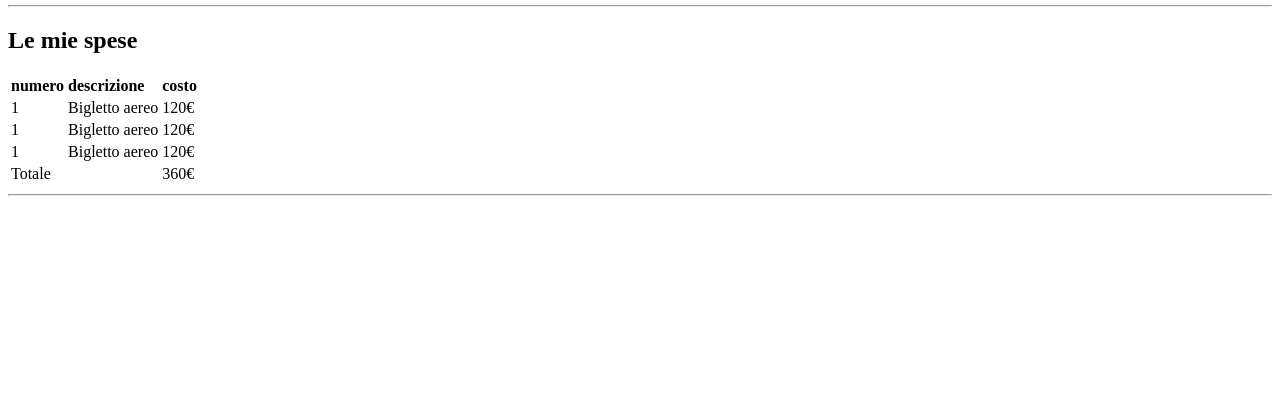
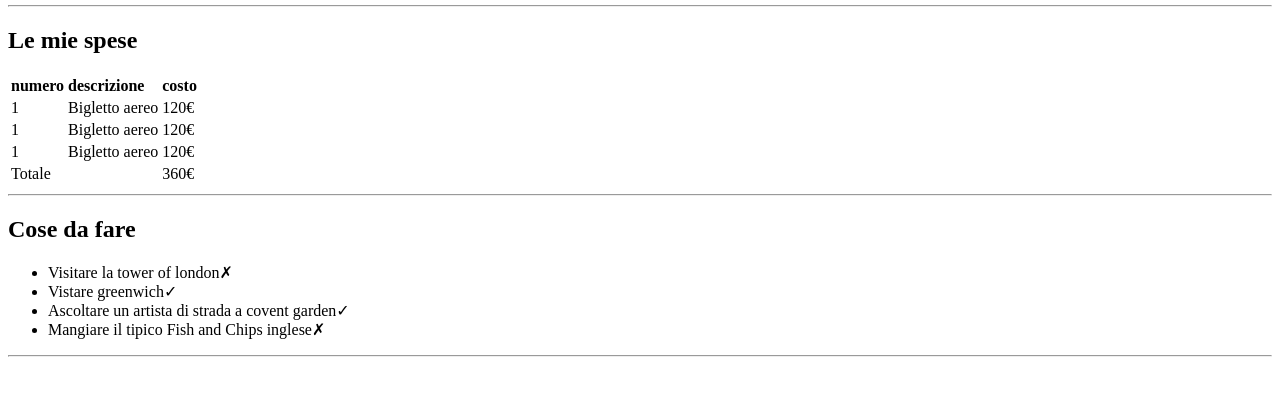
Before and after one commit to Orsouene/html-london-trip, a plain HTML site: page index.html in a window 1280 px wide. Shown: the part 101-496 px from the top of the page. Drawn offline with Linux system fonts and the light colour scheme.

Commit message:
Added section 2 in main in index.html

```diff
--- a/index.html
+++ b/index.html
@@ -52,11 +52,17 @@
                         <hr>
         </section>
 
+        <section>
+                     <h2> Cose da fare</h2>
+                 <ul>
+                     <li>Visitare la tower of london&#x2717;</li>
+                     <li>Vistare greenwich&#x2713;</li>
+                     <li>Ascoltare un artista di strada a covent garden&#x2713;</li>
+                     <li>Mangiare il tipico Fish and Chips inglese&#x2717;</li>
+                 </ul>
+                      <hr>
+        </section>
 
-
-
-          <section></section>
-           <section></section>
 
 
 
```
